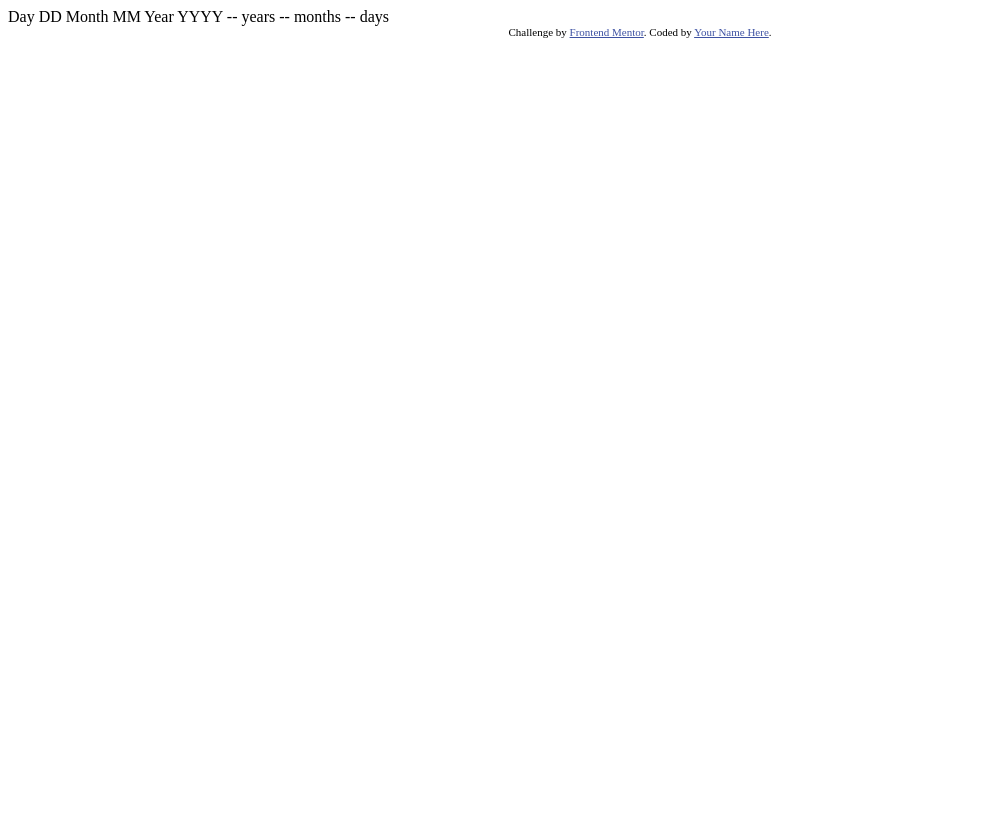
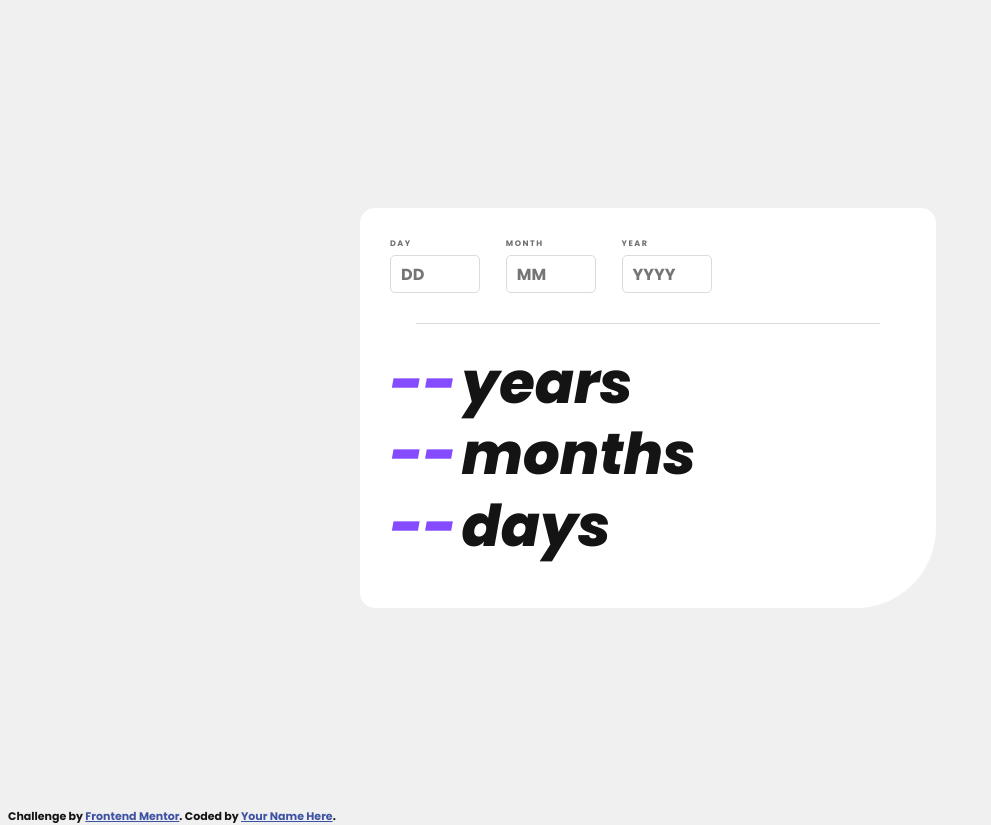
Before and after one commit to satvna/frontendmentor-age-calculator-app, a plain HTML site: page age-calculator-app-main/index.html in a window 1280 px wide. Shown: the whole page, without its empty margins (0-991 px from the left). Before the commit the page ends 800 px from the top, so only its background shows below. Drawn offline with Linux system fonts and the light colour scheme.

Commit message:
desktop styling- no submit button or js

```diff
--- a/age-calculator-app-main/index.html
+++ b/age-calculator-app-main/index.html
@@ -5,33 +5,54 @@
   <meta name="viewport" content="width=device-width, initial-scale=1.0"> <!-- displays site properly based on user's device -->
 
   <link rel="icon" type="image/png" sizes="32x32" href="./assets/images/favicon-32x32.png">
+  <link rel="stylesheet" href="./styles.css">
+  <link rel="preconnect" href="https://fonts.googleapis.com">
+  <link rel="preconnect" href="https://fonts.gstatic.com" crossorigin>
+  <link href="https://fonts.googleapis.com/css2?family=Poppins:ital,wght@0,700;1,400;1,800&display=swap" rel="stylesheet">
 
   <title>Frontend Mentor | Age calculator app</title>
 
-  <!-- Feel free to remove these styles or customise in your own stylesheet 👍 -->
-  <style>
-    .attribution { font-size: 11px; text-align: center; }
-    .attribution a { color: hsl(228, 45%, 44%); }
-  </style>
 </head>
 <body>
-
-  Day
-  DD
-
-  Month
-  MM
-
-  Year
-  YYYY
-
-  -- years
-  -- months
-  -- days
-
+  <div class="site-wrapper">
+    <div class="container">
+      <div class="inputs">
+        <div class="input-container">
+          <label for="day-input">Day</label>
+          <input type="text" ID="day-input" placeholder="DD">
+        </div>
+        <div class="input-container">
+          <label for="month-input">Month</label>
+          <input type="text" id="month-input" placeholder="MM">
+        </div>
+        <div class="input-container">
+          <label for="year-input">Year</label>
+          <input type="text" id="year-input" placeholder="YYYY">
+        </div>
+        <div class="button" id="submit"></div>
+      </div>
+      <div class="divider">
+      </div>
+      <div class="display">
+        <div class="outputs" id="year-output">
+          <h1 class="num-output" id="year-num">--</h1>
+          <h1>years</h1>
+        </div>
+        <div class="outputs" id="month-output">
+          <h1 class="num-output" id="month-num">--</h1>
+          <h1>months</h1>
+        </div>
+        <div class="outputs" id="days-output">
+          <h1 class="num-output" id="day-num">--</h1>
+          <h1>days</h1>
+        </div>
+      </div>
+    </div>
+  </div>
   <div class="attribution">
     Challenge by <a href="https://www.frontendmentor.io?ref=challenge" target="_blank">Frontend Mentor</a>.
     Coded by <a href="#">Your Name Here</a>.
   </div>
+  <script src="script.js"></script>
 </body>
 </html>
--- /dev/null
+++ b/age-calculator-app-main/styles.css
@@ -0,0 +1,80 @@
+html, body{
+    width: 100%;
+    height: 100%;
+    background-color: hsl(0, 0%, 94%);
+    color: hsl(0, 0%, 8%);
+    font-family: 'Poppins', sans-serif;
+}
+.site-wrapper{
+    width: 100%;
+    height: 100%;
+    display: flex;
+    justify-content: center;
+    align-items: center;
+}
+.container{
+   height: 400px;
+   width: 45%;
+   background-color: hsl(0, 0%, 100%);
+   border-radius: 15px 15px 80px 15px;
+   display: grid;
+   grid-template-rows: 25% 5% 70%;
+   box-sizing: border-box;
+    padding: 30px;
+}
+.inputs{
+    grid-row: 1/2;
+    display: flex;
+    gap: 5%;
+}
+.inputs input{
+    box-sizing: border-box;
+    width: 90px;
+    height: 45%;
+    border-radius: 5px;
+    border: 1px solid hsl(0, 0%, 86%);
+    padding: 10px 10px 10px 10px;
+    font-family: 'Poppins', sans-serif;
+    font-size: 1rem;
+    font-weight: 700;
+}
+.inputs label{
+    color: hsl(0, 1%, 44%);
+    font-size: 8px;
+    text-transform: uppercase;
+    letter-spacing: 1.5px;
+}
+.input-container{
+    display: flex;
+    flex-direction: column;
+    gap: 5px;
+}
+.divider{
+    grid-row: 2/3;
+    width: 90%;
+    height: 1px;
+    background-color: hsl(0, 0%, 86%);
+    margin-left: auto;
+    margin-right: auto;
+}
+.display{
+    grid-row: 3/4;
+    display: grid;
+    grid-template-rows: 30% 30% 30%;
+}
+.display h1 {
+    margin: 0;
+}
+.outputs{
+    display: flex;
+    gap: 5px;
+    font-size: 1.8rem;
+    font-weight: 800;
+    font-style: italic;
+    padding: 0;
+}
+.num-output{
+    color: hsl(259, 100%, 65%);
+}
+.attribution { font-size: 11px; text-align: center; position: absolute; }
+.attribution a { color: hsl(228, 45%, 44%); }
```
Also changed, not shown: age-calculator-app-main/script.js (added).
